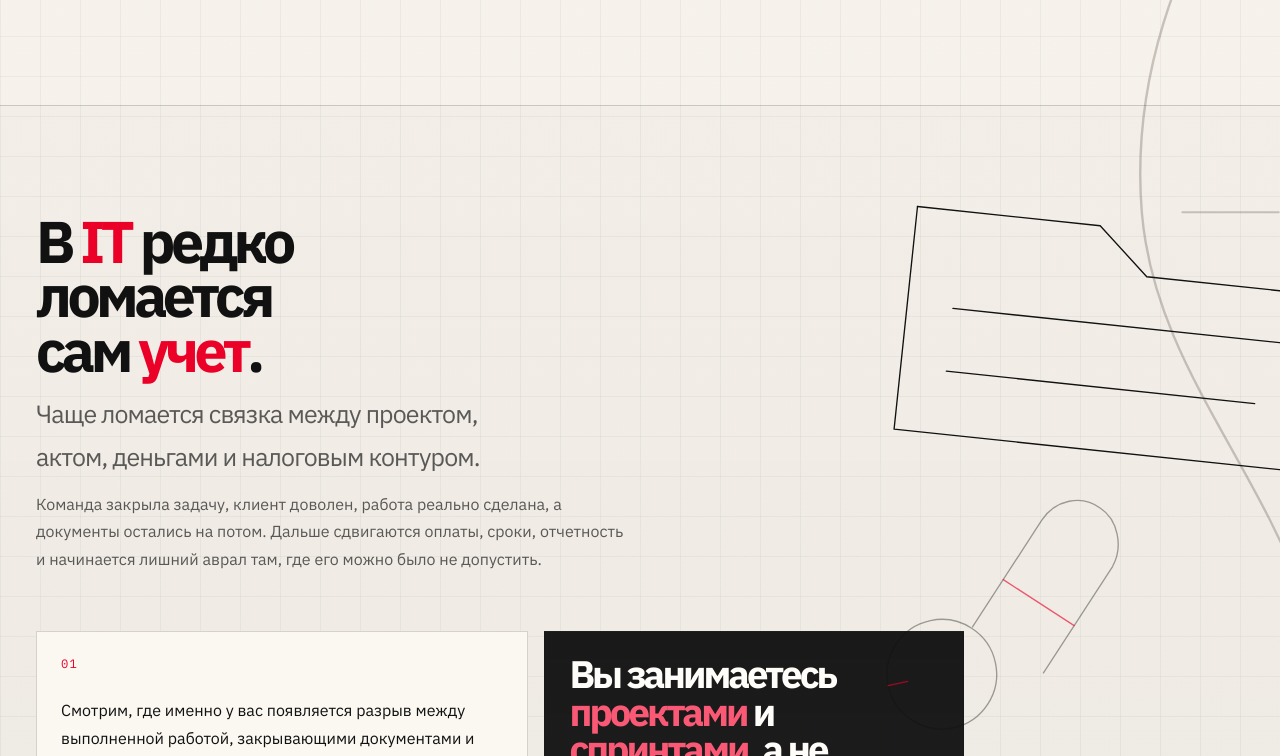
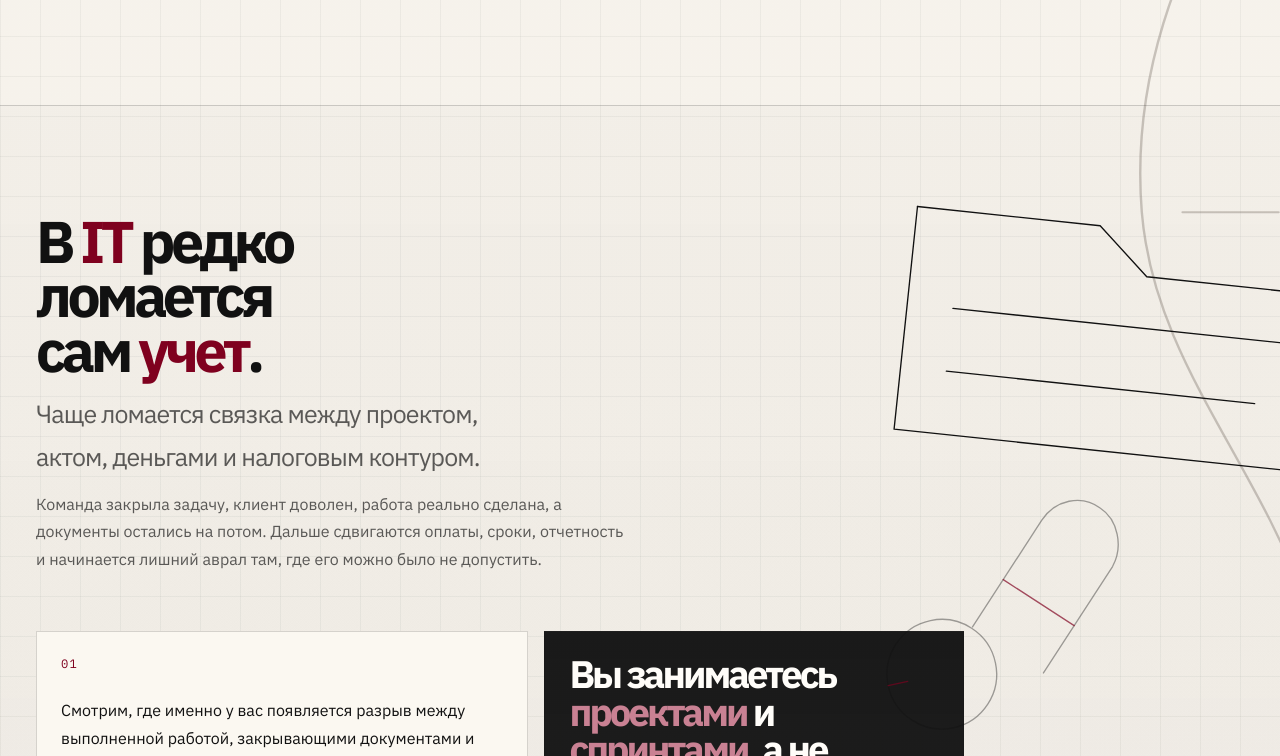
Before and after one commit to marketing-ast/todd, a website: page index.html in a window 1280 px wide. Shown: the part 2044-2800 px from the top of the page. Drawn offline with Linux system fonts and the light colour scheme.

Commit message:
Shift accent to wine red

```diff
--- a/styles.css
+++ b/styles.css
@@ -9,10 +9,10 @@
   --muted-strong: rgba(17, 17, 17, 0.82);
   --line: rgba(17, 17, 17, 0.16);
   --line-strong: rgba(17, 17, 17, 0.34);
-  --accent: #eb0028;
-  --accent-soft: rgba(235, 0, 40, 0.12);
-  --brick: #eb0028;
-  --brick-soft: rgba(235, 0, 40, 0.62);
+  --accent: #7f011f;
+  --accent-soft: rgba(127, 1, 31, 0.14);
+  --brick: #7f011f;
+  --brick-soft: rgba(127, 1, 31, 0.68);
   --white: #fffdf9;
   --container: min(1500px, calc(100vw - 40px));
   --content-end: 13;
@@ -323,7 +323,7 @@ h3,
 
 .section--cta .headline-accent,
 .focus-card .headline-accent {
-  color: rgba(255, 91, 119, 0.98);
+  color: rgba(205, 132, 150, 0.98);
 }
 
 h1 {
@@ -705,7 +705,7 @@ h3 {
 }
 
 .section--cta .line-object .accent-stroke {
-  stroke: rgba(255, 91, 119, 0.82);
+  stroke: rgba(205, 132, 150, 0.86);
 }
 
 [data-reveal] {
```
